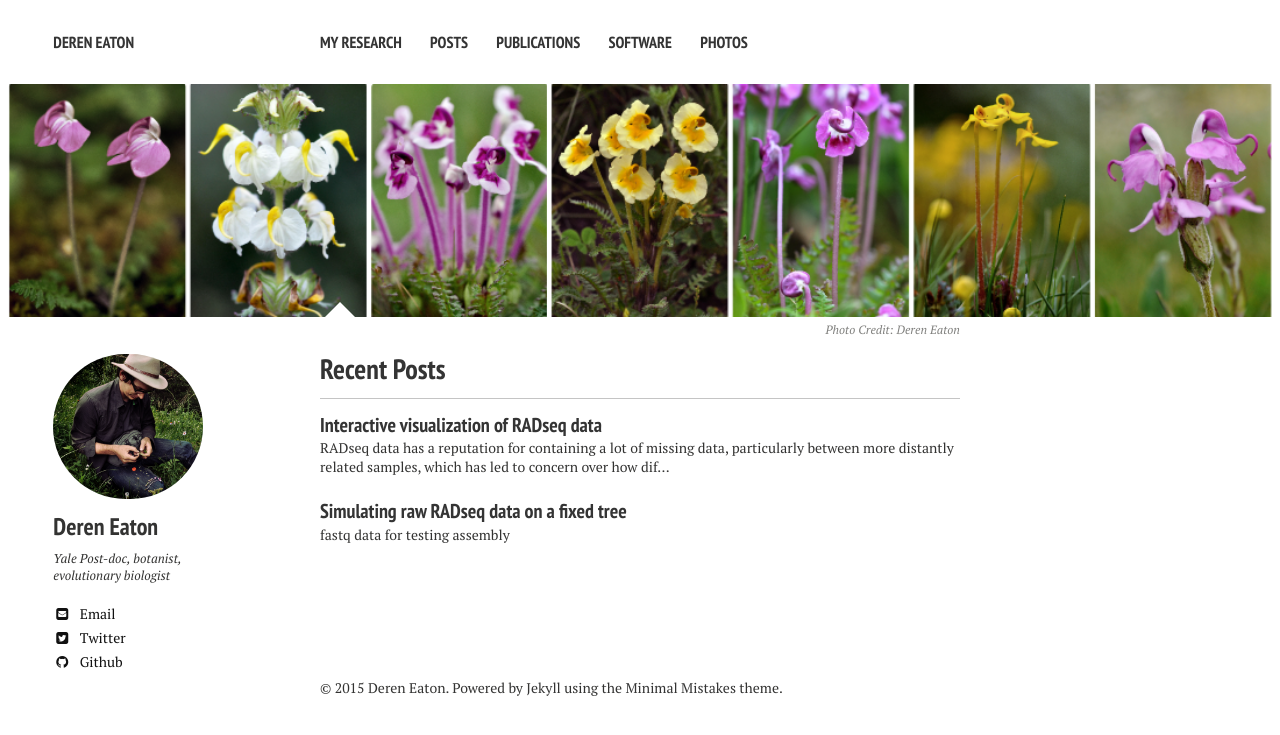
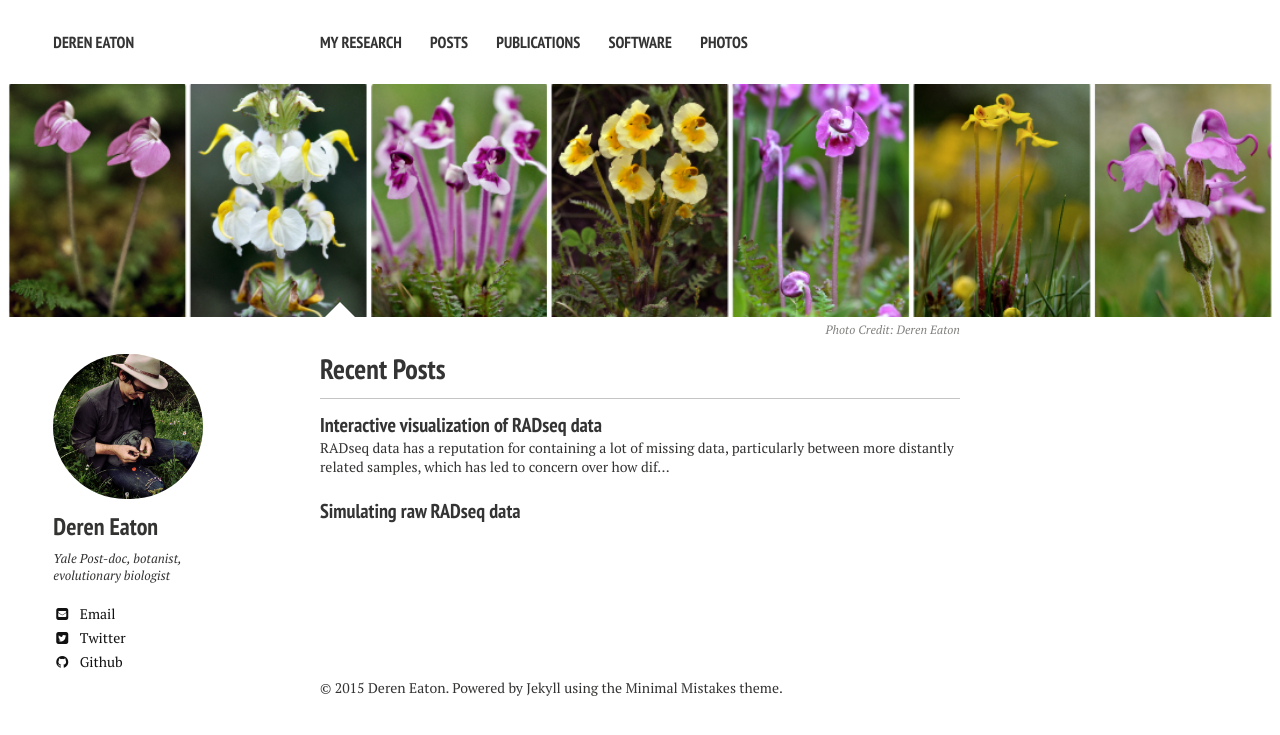
Before and after one commit to dereneaton/dereneaton.github.io, a Jekyll site: the page built from index.md, in a window 1280 px wide. Shown: the top 735 px of the page. Built offline with Jekyll 4.4.1, drawn with Linux system fonts in a browser that asks for light colours; nearby versions of some CDN libraries.

Commit message:
fix to post

```diff
--- a/_posts/2015-03-31-simulating-raw-radseq-data-on-a-fixed-tree.markdown
+++ b/_posts/2015-03-31-simulating-raw-radseq-data-on-a-fixed-tree.markdown
@@ -1,15 +1,14 @@
 ---
 layout: post
-title: "Simulating raw RADseq data on a fixed tree"
-modified: 2015-04-01
-categories: radseq
-excerpt: "fastq data for testing assembly"
+title: "Simulating raw RADseq data"
+modified: 2015-09-06
+category: radseq
 tags: [radseq, phylogeny]
 image:
   feature: header.png
   credit: Deren Eaton
-date: 2015-03-31T18:24:18-04:00
 comments: true
+date: 2015-03-31 16:58:29 -0400
 ---
 
 ---------------------
```
